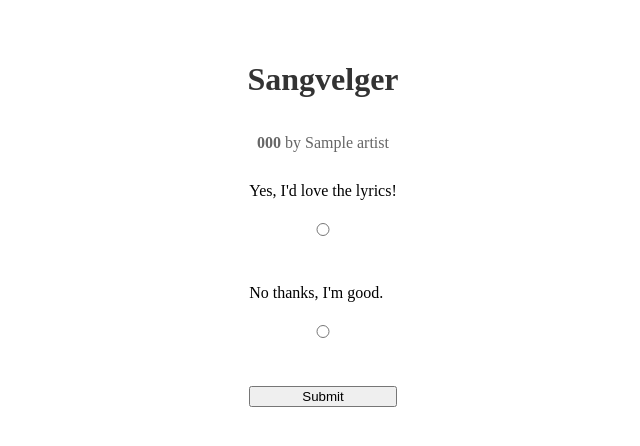
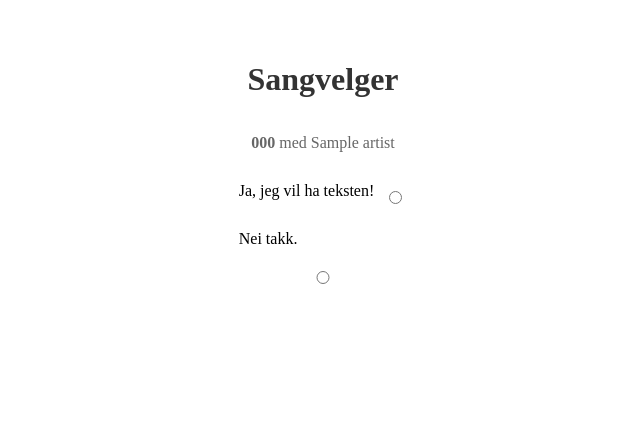
Before and after one commit to Helga-Vi/songbook-py-app, a Flask app: page / in a window 1280 px wide. Shown: the top 446 px of the page, without its empty margins (317-957 px from the left). Run offline with Flask 3, Linux system fonts and the light colour scheme; a database or web service that is not in the repository returns one stand-in record (values such as "Sample title").

Commit message:
improving formatting

```diff
--- a/static/style.css
+++ b/static/style.css
@@ -30,7 +30,13 @@ form {
     gap: 10px;
 }
 
-label, input[type="radio"], button {
+.radio-group {
+    display: flex;
+    align-items: center;
+    gap: 10px;
+}
+
+label {
     display: block;
     margin-bottom: 10px;
 }
@@ -38,3 +44,7 @@ label, input[type="radio"], button {
 input[type="radio"] {
     margin-right: 5px;
 }
+
+button {
+    margin-top: 20px;
+}
--- a/templates/index.html
+++ b/templates/index.html
@@ -9,15 +9,17 @@
 <body>
     <div class="content-wrapper">
     <h1>Sangvelger</h1>
-    <p><strong>{{ title }}</strong> by {{ artist }}</strong></p>
+    <p><strong>{{ title }}</strong> med {{ artist }}</strong></p>
     <form action="{{ url_for('process_request') }}" method="post">
         <input type="hidden" name="song_title" value="{{ title }}">
-        <label for="yes">Yes, I'd love the lyrics!</label>
+        <div class="radio-group">
+        <label for="yes">Ja, jeg vil ha teksten!</label>
         <input type="radio" id="yes" name="choice" value="yes" required>
-        <br>
-        <label for="no">No thanks, I'm good.</label>
+        </div>
+        <div class="radio-group"></div>
+        <label for="no">Nei takk.</label>
         <input type="radio" id="no" name="choice" value="no" required>
-        <br>
+        </div>
         <button type="submit">Submit</button>
     </form>
     </div>
```
